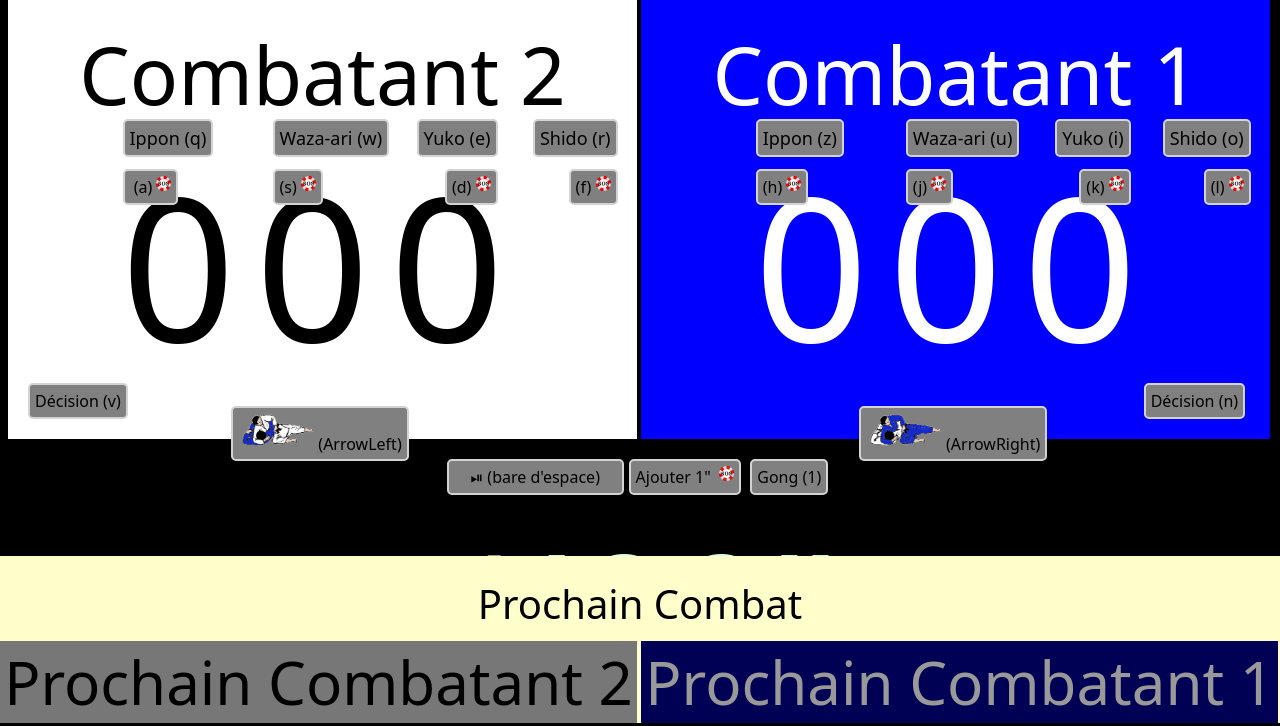
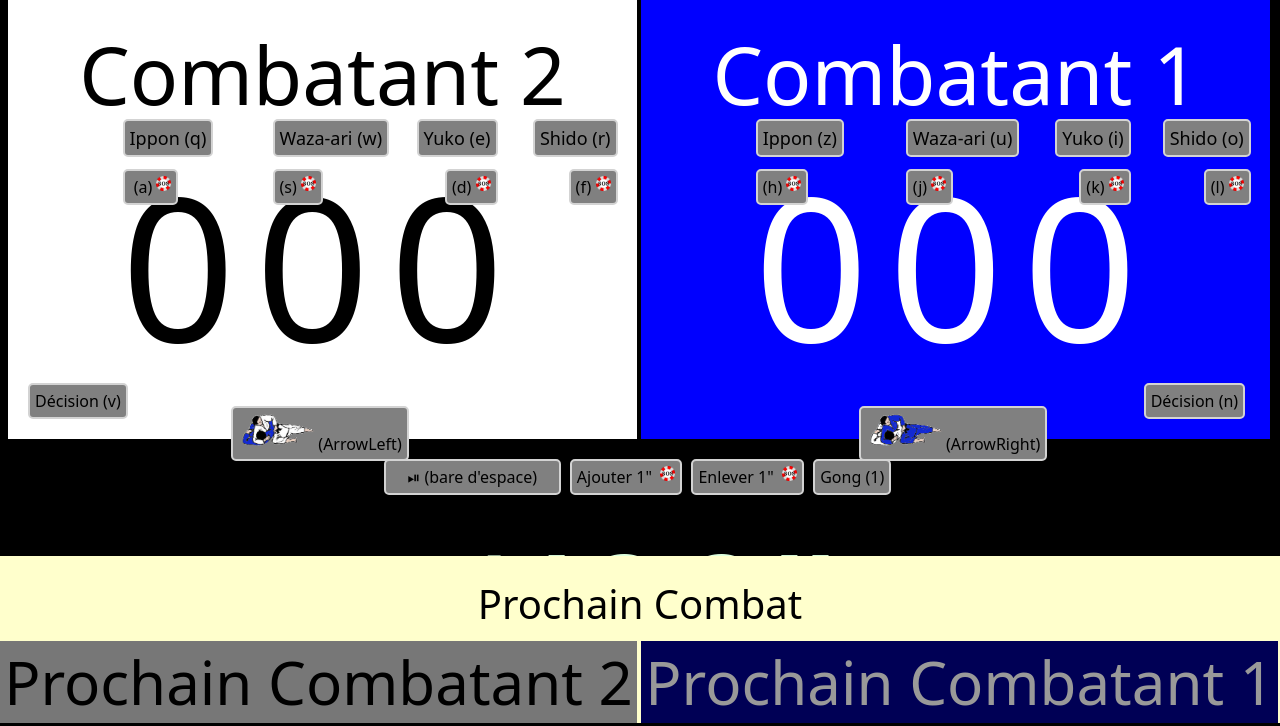
Before and after one commit to FlorianDubath/Tournamant, a PHP site: page /site/ScoreBoard.html in a window 1280 px wide. Shown: the part 77-803 px from the top of the page. Run offline with PHP 8.4, Linux system fonts and the light colour scheme.

Commit message:
add button to remove 1''

```diff
--- a/site/ScoreBoard.html
+++ b/site/ScoreBoard.html
@@ -250,7 +250,9 @@
     <a class="bbtn  pos_s_d1" onclick="decision(1)" >Décision (<span id="t_dc_1">n</span>)</a>
 </div>
 <div class="sbbb">
-<a class="bbtn" onclick="StartPauseTimer()" >&nbsp;&nbsp;&nbsp;&nbsp;&#x23EF (bare d'espace)&nbsp;&nbsp;&nbsp;&nbsp;</a><a class="bbtn" onclick="addTime(1000)"  > Ajouter 1" &nbsp; <span class="btn_sos"> &nbsp; <span></span></a>
+<a class="bbtn" onclick="StartPauseTimer()" >&nbsp;&nbsp;&nbsp;&nbsp;&#x23EF (bare d'espace)&nbsp;&nbsp;&nbsp;&nbsp;</a>
+<a class="bbtn" onclick="addTime(1000)"  > Ajouter 1" &nbsp; <span class="btn_sos"> &nbsp; <span></span></a>
+<a class="bbtn" onclick="addTime(-1000)"  > Enlever 1" &nbsp; <span class="btn_sos"> &nbsp; <span></span></a>
 
 <a class="bbtn" onclick="gong()" >Gong (<span id="t_gong">1</span>)</a>
 
--- a/site/cat.php
+++ b/site/cat.php
@@ -896,7 +896,9 @@ if ($_SESSION['_IsMainTable']==1 && !empty($actual_cat_Id)) {
     <a class="bbtn  pos_s_d1" onclick="decision(1)" >Décision (<span id="t_dc_1">n</span>)</a>
 </div>
 <div class="sbbb">
-<a class="bbtn" onclick="StartPauseTimer()" >&nbsp;&nbsp;&nbsp;&nbsp;&#x23EF (bare d\'espace)&nbsp;&nbsp;&nbsp;&nbsp;</a><a class="bbtn" onclick="addTime(1000)"  > Ajouter 1" &nbsp; <span class="btn_sos"> &nbsp; <span></span></a>
+<a class="bbtn" onclick="StartPauseTimer()" >&nbsp;&nbsp;&nbsp;&nbsp;&#x23EF (bare d\'espace)&nbsp;&nbsp;&nbsp;&nbsp;</a>
+<a class="bbtn" onclick="addTime(1000)"  > Ajouter 1" &nbsp; <span class="btn_sos"> &nbsp; <span></span></a>
+<a class="bbtn" onclick="addTime(-1000)"  > Enlever 1" &nbsp; <span class="btn_sos"> &nbsp; <span></span></a>
 
 <a class="bbtn" onclick="gong()" >Gong (<span id="t_gong">1</span>)</a>
 </div>
```
